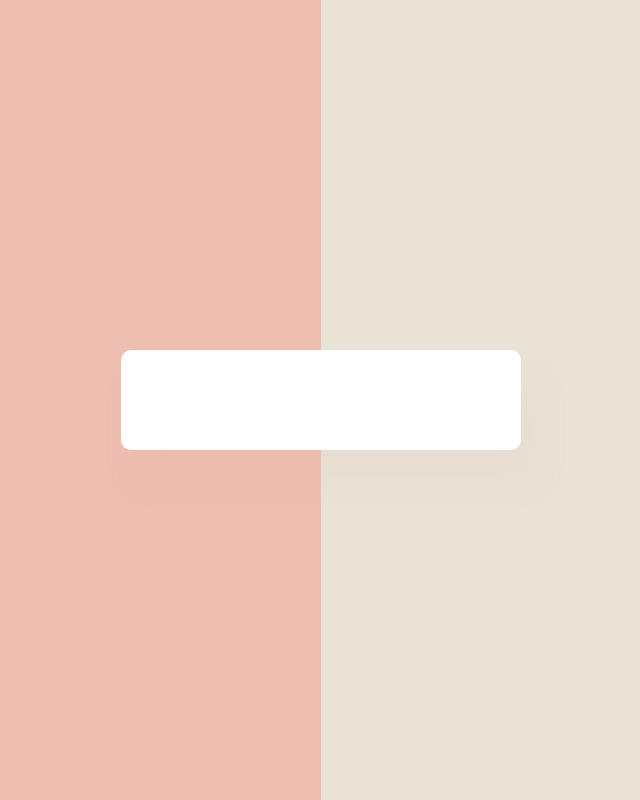
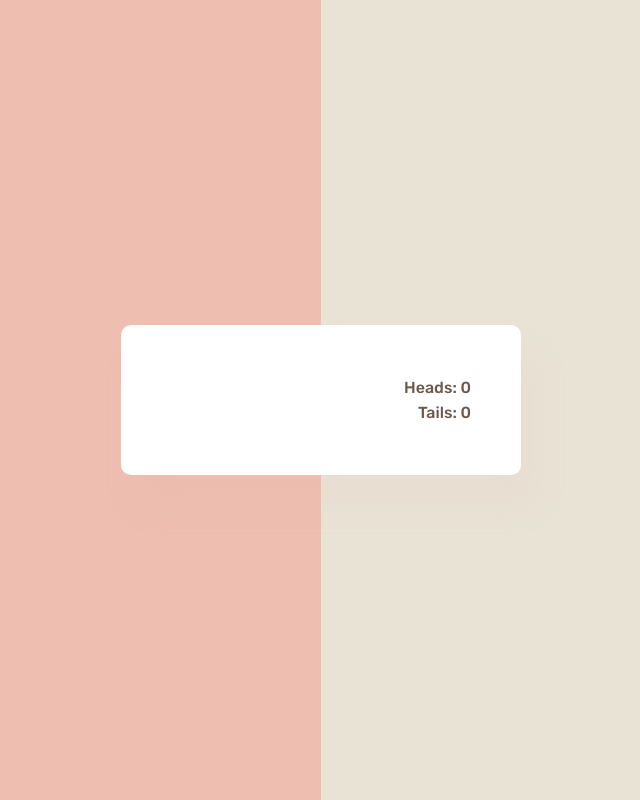
Before and after one commit to Rumeysa-koseoglu/flip-a-coin-app, a plain HTML site: page index.html in a window 1280 px wide. Shown: the whole page, without its empty margins (319-959 px from the left). Drawn offline with Linux system fonts and the light colour scheme.

Commit message:
feat: add heads and tails counters with styling

```diff
--- a/index.html
+++ b/index.html
@@ -11,7 +11,10 @@
     </head>
 <body>
     <div class="container">
-
+        <div class="stats">
+            <p id="heads-count">Heads: 0</p>
+            <p id="tails-count">Tails: 0</p>
+        </div>
     </div>
     <!-- Script -->
      <script src="script.js"></script>
--- a/style.css
+++ b/style.css
@@ -25,3 +25,10 @@ body {
     -webkit-perspective: 300px;
     perspective: 300px;
 }
+
+.stats {
+    text-align: right;
+    color: #6c584f;
+    font-weight: 500;
+    line-height: 25px;
+}
```
